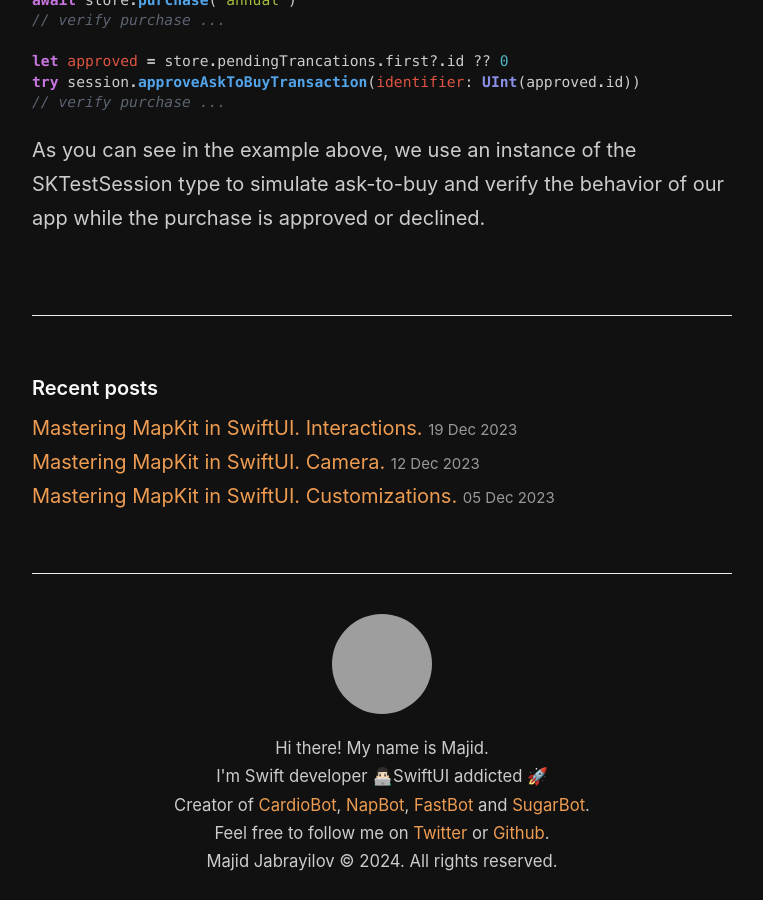
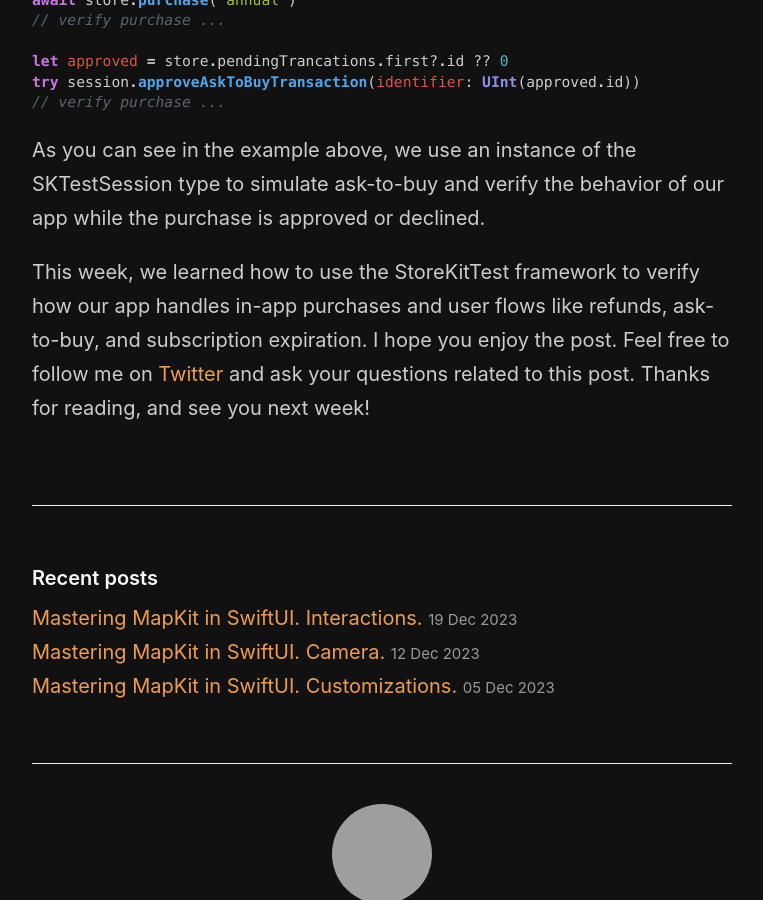
Before and after one commit to mecid/mecid.github.io, a Jekyll site: the page built from _posts/2024-01-09-storekit-testing-in-swift.md, in a window 1280 px wide and 900 px high, scrolled down 3316 px, cut to the strip 0-900 px from the top of the window. Shown: the whole strip, without its empty margins (258-1021 px from the left). Built offline with Jekyll 4.4.1, drawn with Linux system fonts in a browser that asks for light colours; grey boxes are pictures that could not be loaded.

Commit message:
conclusion added to the storekit testing post

````diff
--- a/_posts/2024-01-09-storekit-testing-in-swift.md
+++ b/_posts/2024-01-09-storekit-testing-in-swift.md
@@ -115,3 +115,5 @@ try session.approveAskToBuyTransaction(identifier: UInt(approved.id))
 ```
 
 As you can see in the example above, we use an instance of the SKTestSession type to simulate ask-to-buy and verify the behavior of our app while the purchase is approved or declined.
+
+This week, we learned how to use the StoreKitTest framework to verify how our app handles in-app purchases and user flows like refunds, ask-to-buy, and subscription expiration. I hope you enjoy the post. Feel free to follow me on [Twitter](https://twitter.com/mecid) and ask your questions related to this post. Thanks for reading, and see you next week!
````
